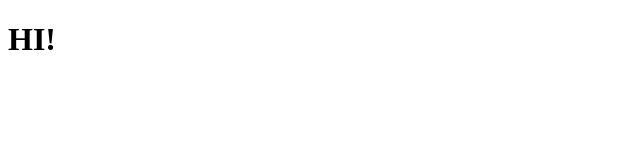
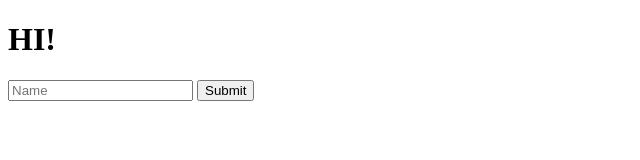
Before and after one commit to SamuelList/test_r, a plain HTML site: page index.html in a window 1280 px wide. Shown: the whole page, without its empty margins (0-640 px from the left). Drawn offline with Linux system fonts and the light colour scheme.

Commit message:
added form to page

```diff
--- a/index.html
+++ b/index.html
@@ -7,6 +7,10 @@
 </head>
 <body>
 	<h1>HI!</h1>
+	<form>
+		<input type="text" name="name" placeholder="Name">
+		<input type="submit" name="submit">
+	</form>
 
 </body>
 </html>
```
